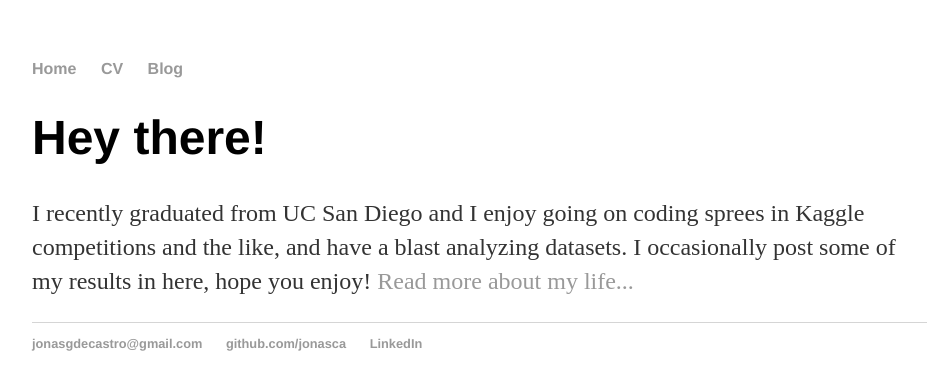
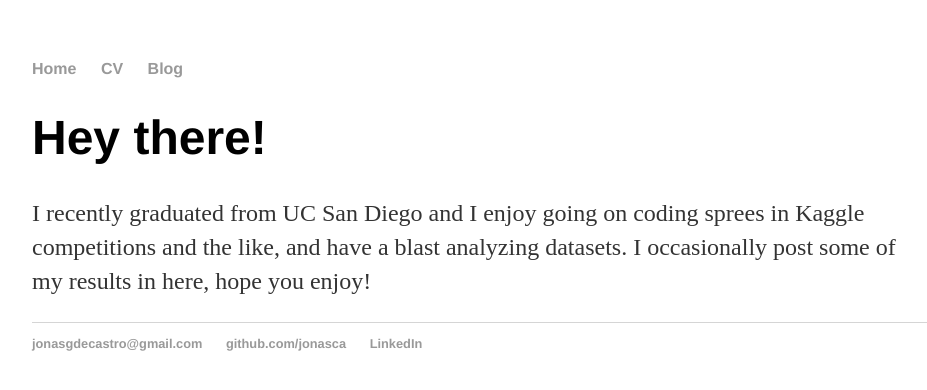
Before and after one commit to jonasca/jonasca.github.io, a Jekyll site: the page built from index.html, in a window 1280 px wide. Shown: the top 390 px of the page, without its empty margins (160-1087 px from the left). Built offline with Jekyll 4.4.1, drawn with Linux system fonts in a browser that asks for light colours.

Commit message:
Update index.html

```diff
--- a/index.html
+++ b/index.html
@@ -7,5 +7,5 @@
 	<p>I recently graduated from UC San Diego and I enjoy going on coding sprees in Kaggle competitions and the like,
 	and have a blast analyzing datasets. I occasionally post some of my results in here, hope you enjoy!
 
-	 <a href="/about">Read more about my life...</a></p>
+	 <!-- <a href="/about">Read more about my life...</a></p> -->
 </div><!-- /.blurb -->
```
